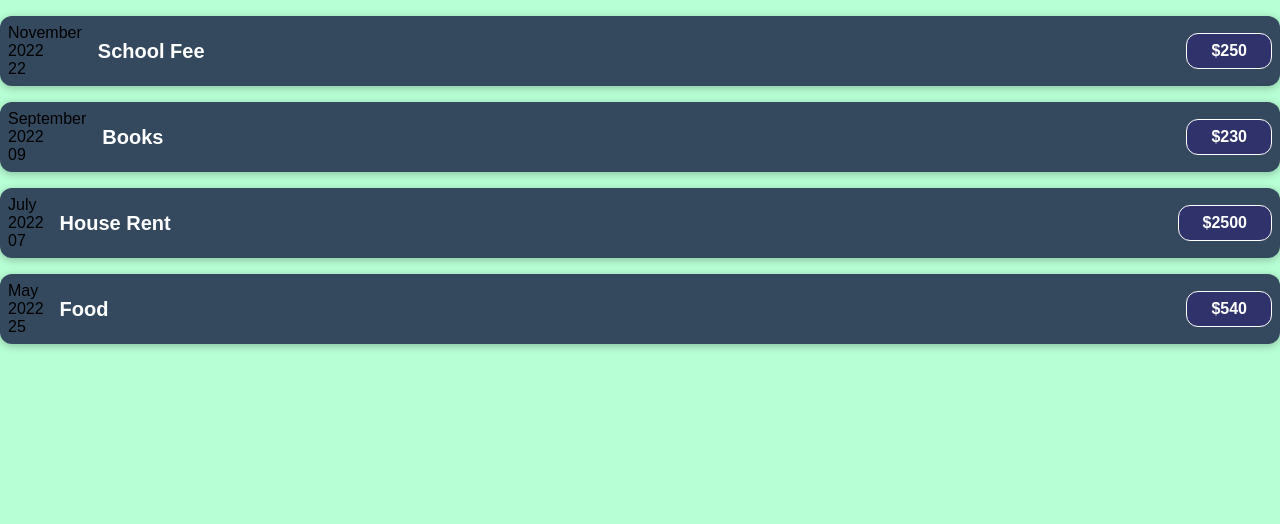
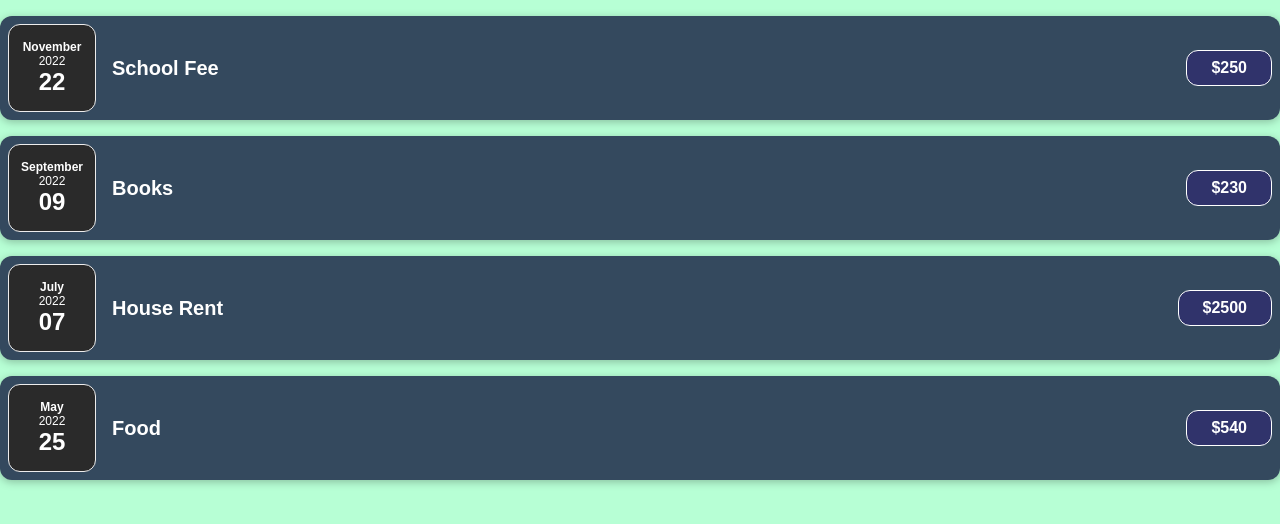
Before and after one commit to GayathriSS-19/Expense-Tracker-React-, a React (Create React App) app in the folder my-app/: page / in a window 1280 px wide. Shown: the top 524 px of the page. Built offline with nearby package versions, Linux system fonts and the light colour scheme.

Commit message:
Made multi-component page
Made date as yet another project

```diff
--- /dev/null
+++ b/my-app/src/Components/ExpenseDate.css
@@ -0,0 +1,26 @@
+.expense-date{
+    display: flex;
+    flex-direction: column;
+    width: 5.5rem;
+    height: 5.5rem;
+    border: 1px solid #ececec;
+    background-color: #2a2a2a;
+    color: white;
+    border-radius: 12px;
+    align-items: center;
+    justify-content: center;
+}
+
+.expense-date__month{
+    font-size: 0.75rem;
+    font-weight: bold;
+}
+
+.expense-date__year{
+    font-size: 0.75rem;
+}
+
+.expense-date__day{
+    font-size: 1.5rem;
+    font-weight: bold;
+}
--- /dev/null
+++ b/my-app/src/Components/ExpenseDate.js
@@ -0,0 +1,20 @@
+import React from 'react'
+import './ExpenseDate.css'
+
+function ExpenseDate(props) {
+    const month=props.date.toLocaleString('en-US',{month:'long'})
+    const year=props.date.getFullYear()
+    const day=props.date.toLocaleString('en-US',{day:'2-digit'})
+
+  return (
+    <div>
+       <div className='expense-date'>
+        <div className='expense-date__month'>{month}</div>
+        <div className='expense-date__year'>{year}</div>
+        <div className='expense-date__day'>{day}</div>
+      </div>
+    </div>
+  )
+}
+
+export default ExpenseDate
--- a/my-app/src/Components/ExpenseItem.js
+++ b/my-app/src/Components/ExpenseItem.js
@@ -1,19 +1,21 @@
 import './ExpenseItem.css'
 import React from 'react'
+import ExpenseDate from './ExpenseDate'
 
 export default function ExpenseItem(props) {
     // let title=props.title;
-    const month=props.date.toLocaleString('en-US',{month:'long'})
-    const year=props.date.getFullYear()
-    const day=props.date.toLocaleString('en-US',{day:'2-digit'})
+    // const month=props.date.toLocaleString('en-US',{month:'long'})
+    // const year=props.date.getFullYear()
+    // const day=props.date.toLocaleString('en-US',{day:'2-digit'})
   return (
     <div className="expense-item">
       {/* <div>{props.date}</div>  we are getting date obj so can't do like this*/ }
-      <div>
+      {/* <div>
         <div>{month}</div>
         <div>{year}</div>
         <div>{day}</div>
-      </div>
+      </div> */}
+      <ExpenseDate date = {props.date}/>
       <div className='expense-item__description'>
         <h2>{ props.title }</h2>
         { /* <h2>title</h2> */}
```
